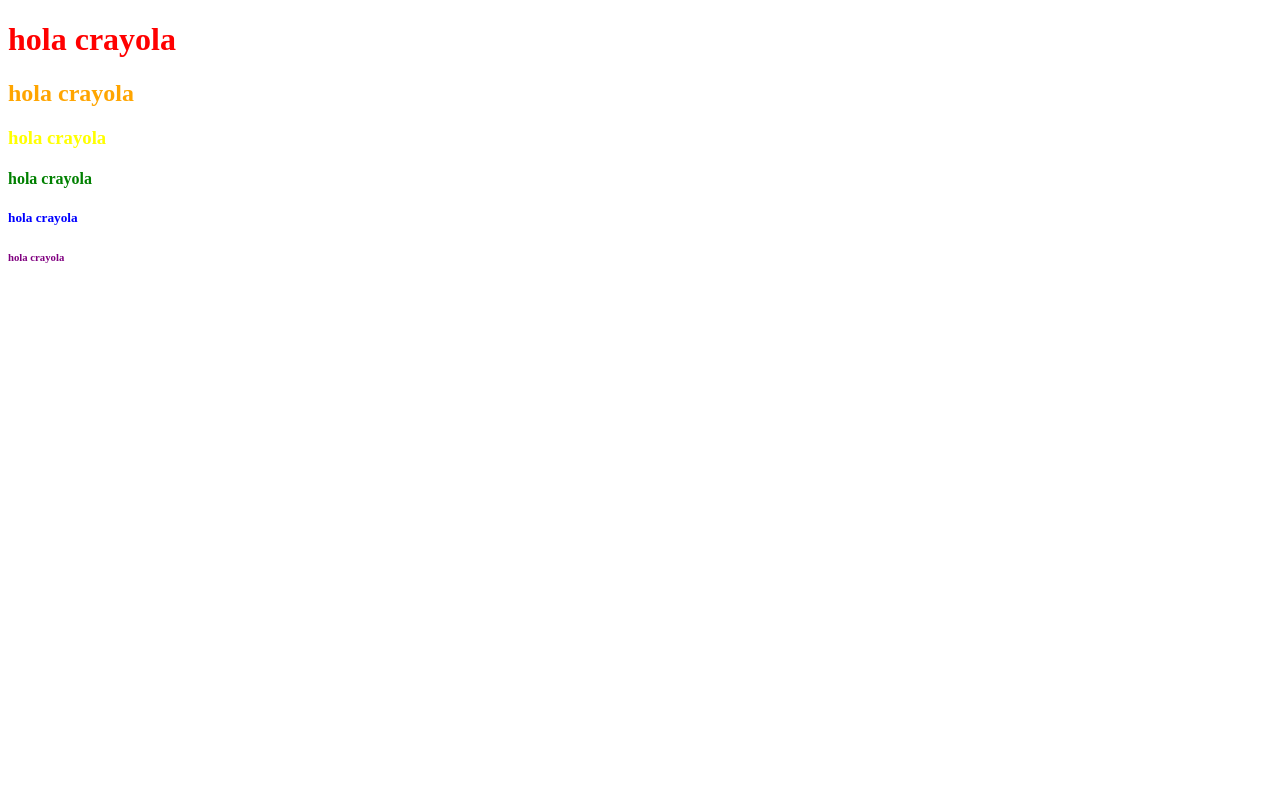
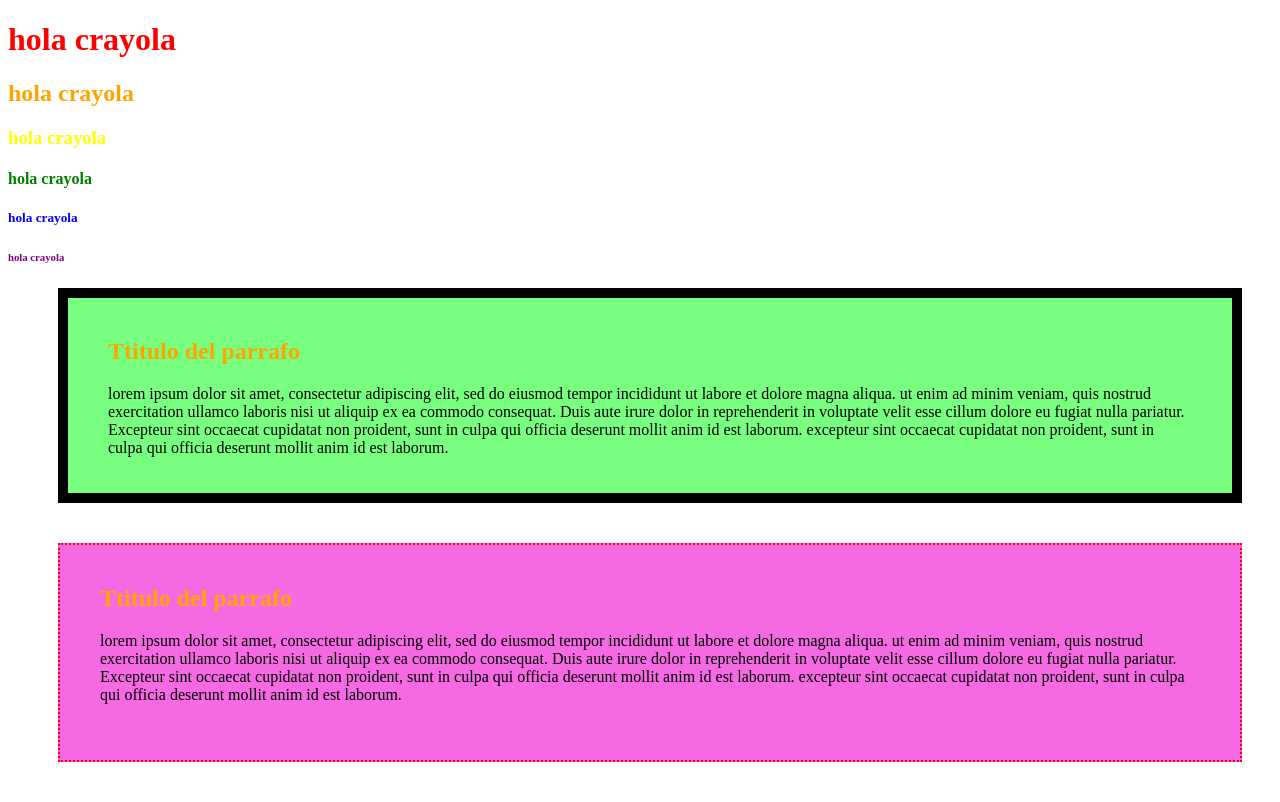
Before and after one commit to 125055470-creator/AplicacionesWeb, a PHP site: page / in a window 1280 px wide. Before the commit the page ends 263 px from the top, so only its background shows below. Run offline with PHP 8.4, Linux system fonts and the light colour scheme.

Commit message:
HTML + CSS + Box Model

```diff
--- a/index.php
+++ b/index.php
@@ -27,6 +27,29 @@ echo "Holi boli!";
         h6{
             color: purple;
         }
+        .section {
+            background-color: #78ff7f;
+            padding: 20px 40px;
+            margin-top: 20px; /* Arriba */
+            margin-right: 30px; /* Derecha */
+            margin-bottom: 40px; /* Abajo */
+            margin-left: 50px; /* Izquierda */
+            border: 10px solid black;
+            }
+
+            .rosa {
+                background-color: #f569e2;
+            padding-top: 20px; /* Arriba */
+            padding-right: 40px; /* Derecha */
+            padding-bottom: 40px; /* Abajo */
+            padding-left: 40px; /* Izquierda */
+
+            margin-top: 20px; /* Arriba */
+            margin-right: 30px; /* Derecha */
+            margin-bottom: 40px; /* Abajo */
+            margin-left: 50px; /* Izquierda */
+            border: 2px Dotted red;
+            }
     </style>
  </head>
  <body>
@@ -36,6 +59,16 @@ echo "Holi boli!";
     <h4>hola crayola</h4>
     <h5>hola crayola</h5>
     <h6>hola crayola</h6>
+
+    <div class="section">
+        <h2>Ttitulo del parrafo</h2>
+        <p>lorem ipsum dolor sit amet, consectetur adipiscing elit, sed do eiusmod tempor incididunt ut labore et dolore magna aliqua. ut enim ad minim veniam, quis nostrud exercitation ullamco laboris nisi ut aliquip ex ea commodo consequat. Duis aute irure dolor in reprehenderit in voluptate velit esse cillum dolore eu fugiat nulla pariatur. Excepteur sint occaecat cupidatat non proident, sunt in culpa qui officia deserunt mollit anim id est laborum. excepteur sint occaecat cupidatat non proident, sunt in culpa qui officia deserunt mollit anim id est laborum.</p>
+    </div>
+
+    <div class="rosa">
+        <h2>Ttitulo del parrafo</h2>
+        <p>lorem ipsum dolor sit amet, consectetur adipiscing elit, sed do eiusmod tempor incididunt ut labore et dolore magna aliqua. ut enim ad minim veniam, quis nostrud exercitation ullamco laboris nisi ut aliquip ex ea commodo consequat. Duis aute irure dolor in reprehenderit in voluptate velit esse cillum dolore eu fugiat nulla pariatur. Excepteur sint occaecat cupidatat non proident, sunt in culpa qui officia deserunt mollit anim id est laborum. excepteur sint occaecat cupidatat non proident, sunt in culpa qui officia deserunt mollit anim id est laborum.</p>
+    </div>
  </body>
 
  </html>
```
